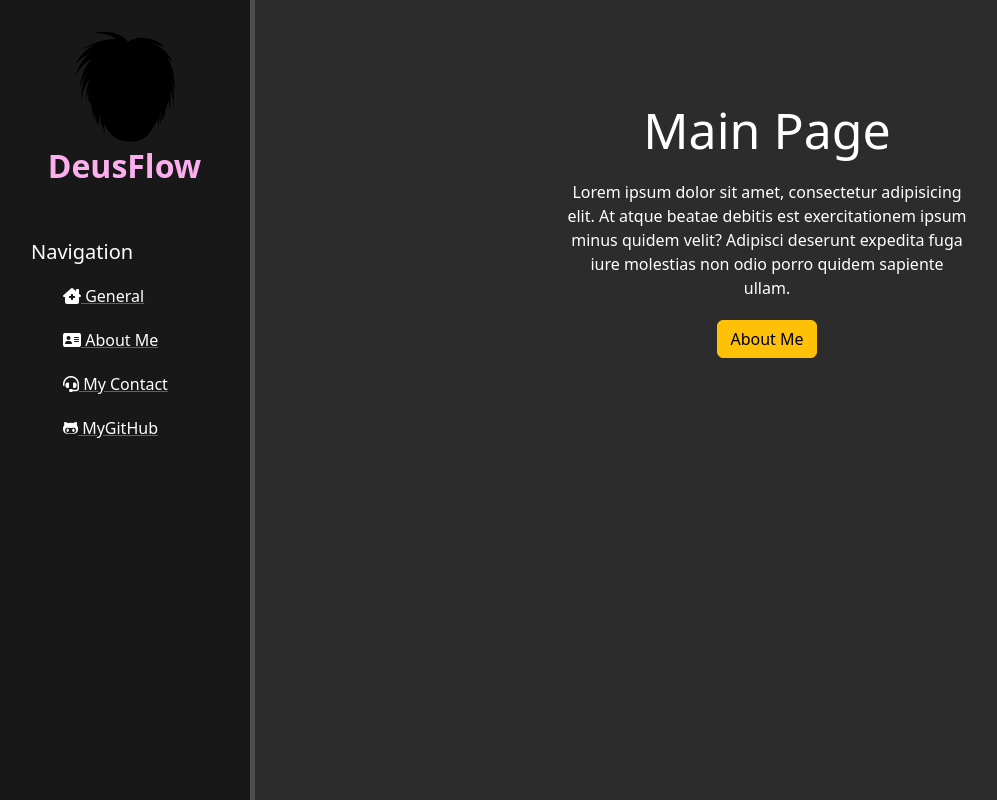
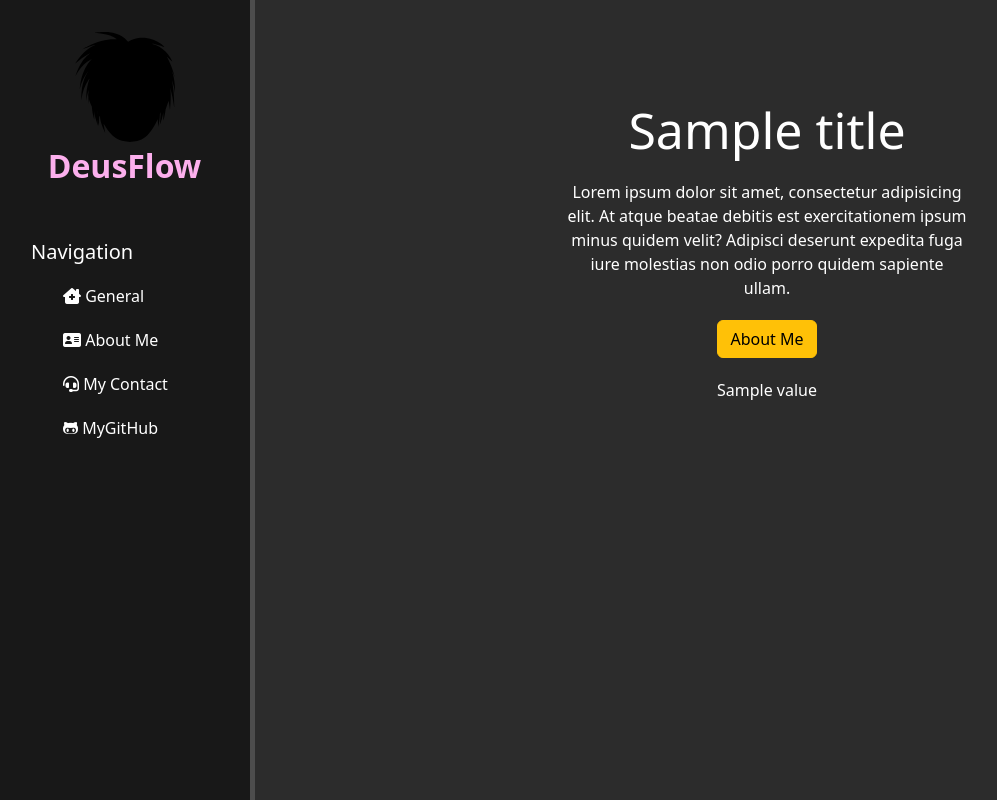
Before and after one commit to deusflow/webflow, a Django app: template deusflow/main/templates/main/index.html in a window 1280 px wide. Shown: the whole page, without its empty margins (1-998 px from the left). Run offline with Django 5.2, Linux system fonts and the light colour scheme; the template is opened without the code that fills it: most values are stand-ins (such as "Sample title", 1, 10 or a date in 2020).

Commit message:
add some style

```diff
--- a/deusflow/main/static/main/css/main.css
+++ b/deusflow/main/static/main/css/main.css
@@ -48,7 +48,7 @@ aside ul li{
 }
 aside ul li:hover, aside ul li a:hover{
     color: #10d3ef;
-    text-decoration: none;
+    text-decoration: none !important;
     transform: scale(1.15);
 }
 
@@ -66,3 +66,6 @@ main .features p{
     max-width: 400px;
     margin: 20px auto;
 }
+aside ul a {
+    text-decoration: none !important;
+}
--- a/deusflow/main/templates/main/index.html
+++ b/deusflow/main/templates/main/index.html
@@ -1,11 +1,15 @@
 {% extends 'main/layout.html' %}
 
-{% block title %}Main Page{% endblock %}
+{% block title %}{{ title }}{% endblock %}
 
 {% block content %}
 <div class="features">
-    <h1>Main Page</h1>
+    <h1>{{ title }}</h1>
     <p>Lorem ipsum dolor sit amet, consectetur adipisicing elit. At atque beatae debitis est exercitationem ipsum minus quidem velit? Adipisci deserunt expedita fuga iure molestias non odio porro quidem sapiente ullam.</p>
     <button class="btn btn-warning">About Me</button>
+
+{% for el in values %}
+<p>{{ el }}</p>
+{% endfor %}
 </div>
 {% endblock %}
--- a/deusflow/main/urls.py
+++ b/deusflow/main/urls.py
@@ -4,5 +4,4 @@ from . import views
 urlpatterns = [
     path('', views.index, name='Home'),
     path('about',views.about,name='About' )
-
 ]
```
Also changed, not shown: deusflow/main/views.py (+6 -1 lines).
